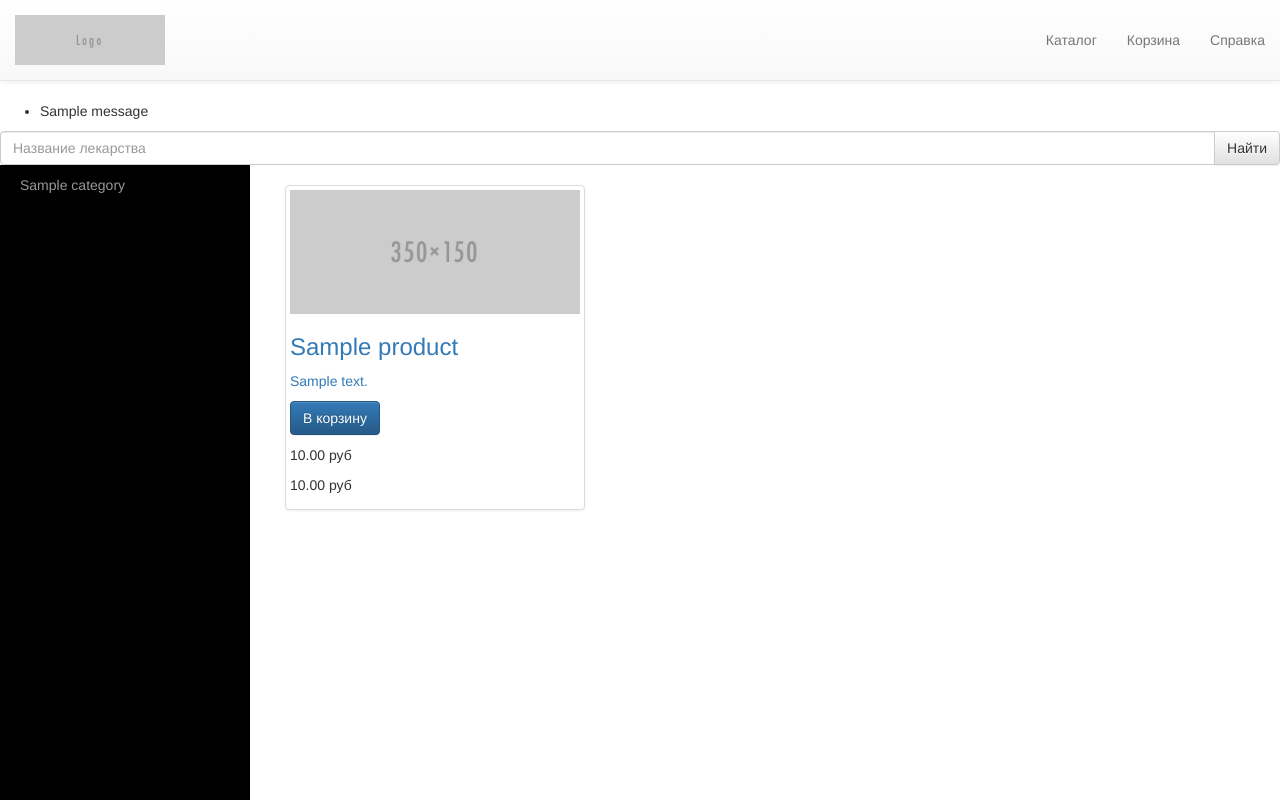
After one commit to devium/Pharmacy, a Django app: template products/templates/catalogue.html in a window 1280 px wide. The commit adds this page. Run offline with Django 3.2, Linux system fonts and the light colour scheme; the template is opened without the code that fills it: values that come from a table or form of the project are taken from there, others are empty; tables that the repository leaves empty hold one stand-in row (values such as "Sample post"); one stand-in notice (Sample message) is shown; some libraries are stand-ins or nearby versions.

Commit message:
Redesigned catalogue

```diff
--- a/products/templates/base.html
+++ b/products/templates/base.html
@@ -37,7 +37,15 @@
         </div>
       </div>
     </nav>
+    {% if messages %}
+        <ul class="messages">
+        {% for message in messages %}
+            <li{% if message.tags %} class="{{ message.tags }}"{% endif %}>{{ message }}</li>
+        {% endfor %}
+        </ul>
+    {% endif %}
     {% block content %}{%  endblock %}
+    {% block footer %}
     <div class="footer-wrapper">
       <div class="container">
         <div class="row">
@@ -47,6 +55,7 @@
         </div>
       </div>
     </div>
+    {%  endblock %}
     <script src="{% static 'js/jquery.min.js' %}"></script>
     <script src="{% static 'js/bootstrap.min.js' %}"></script>
   </body>
--- /dev/null
+++ b/products/templates/catalogue.html
@@ -0,0 +1,65 @@
+{% extends 'base.html' %}
+{% load staticfiles %}
+{%  block header %}
+    <link rel="stylesheet" href="{% static 'css/sidebar.css' %}">
+{% endblock %}
+{% block content %}
+
+    <div class="layout-search">
+      <div class="search-box">
+        <div class="input-group">
+            <input type="text" class="form-control" placeholder="Название лекарства">
+            <span class="input-group-btn">
+              <button class="btn btn-default" type="button">Найти</button>
+            </span>
+        </div>
+      </div>
+    </div>
+
+      <div class="drugs-list">
+        <div class="categories">
+          <div id="wrapper">
+           <!-- sidebar-wrapper -->
+            <div id="sidebar-wrapper">
+              <ul class="sidebar-nav">
+                {% for cat in categories %}
+                  <li>
+                    <a href="{{ cat.get_url }}">{{ cat }}</a>
+                  </li>
+                {% endfor %}
+              </ul>
+            </div>
+
+            <div id="page-content-wrapper">
+              <!-- container-fluid -->
+              <div class="container-fluid">
+                <div class="row">
+                    {% for prod in products %}
+                        <div class="col-sm-6 col-md-4">
+                            <div class="thumbnail">
+                              <a class="item" href="#">
+                                <img src="/media/images/placeholder.png" alt="">
+                                <h3>{{ prod }}</h3>
+                                <p>{{ prod.description }}</p>
+                                <p><a href="{% url 'add_product' prod.pk slug %}" class="btn btn-primary" role="button">В корзину</a></p>
+                                {% if prod.sale_price %}
+                                    <p>{{ prod.price }} руб</p>
+                                    <p>{{ prod.sale_price }} руб</p>
+                                {% else %}
+                                    <p>{{ prod.price }} руб</p>
+                                {% endif %}
+                              </a>
+                            </div>
+                          </div>
+                    {% endfor %}
+                </div>
+              </div>
+              <!-- /#container-fluid -->
+            </div>
+
+          </div>
+          <!-- /#sidebar-wrapper -->
+        </div>
+      </div>
+{% endblock %}
+{% block footer %}{% endblock %}
```
